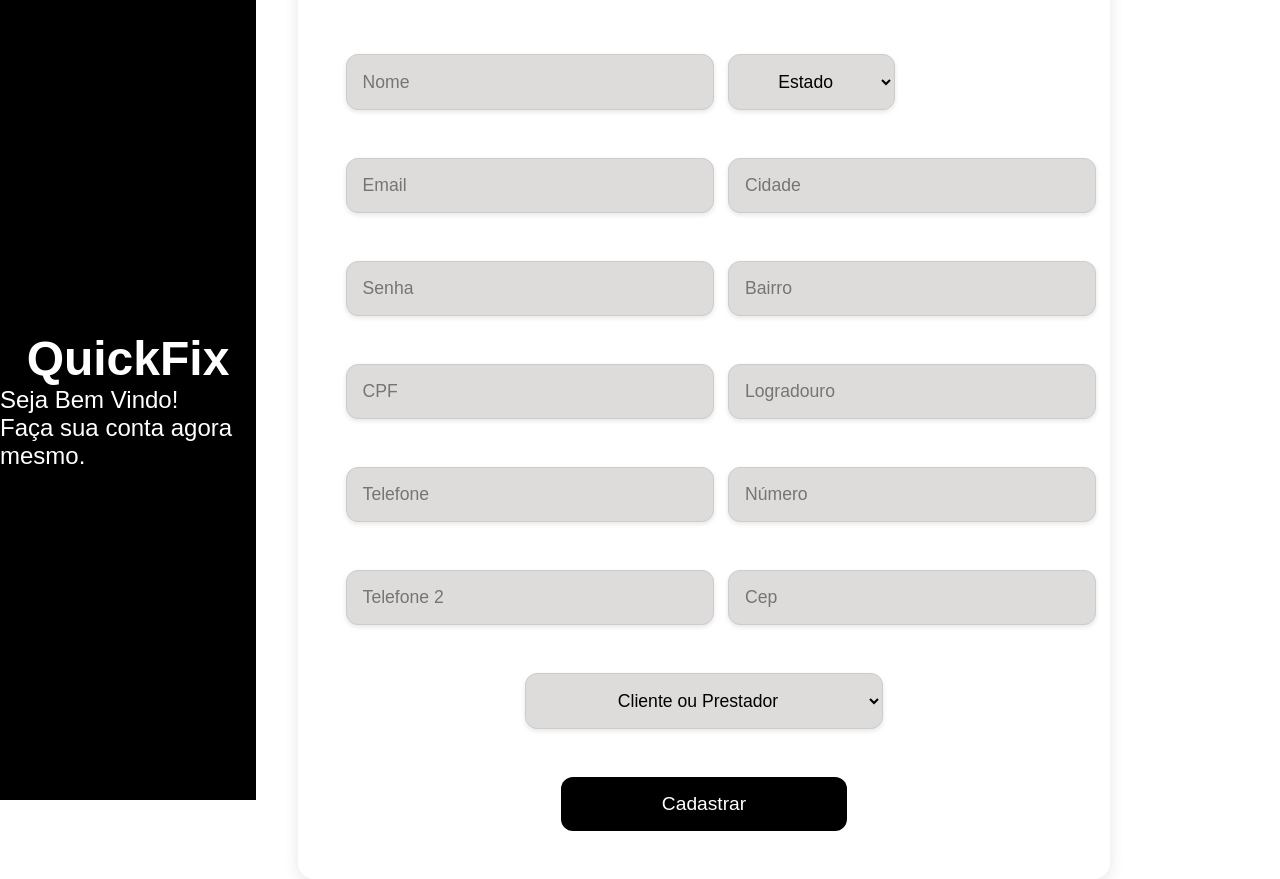
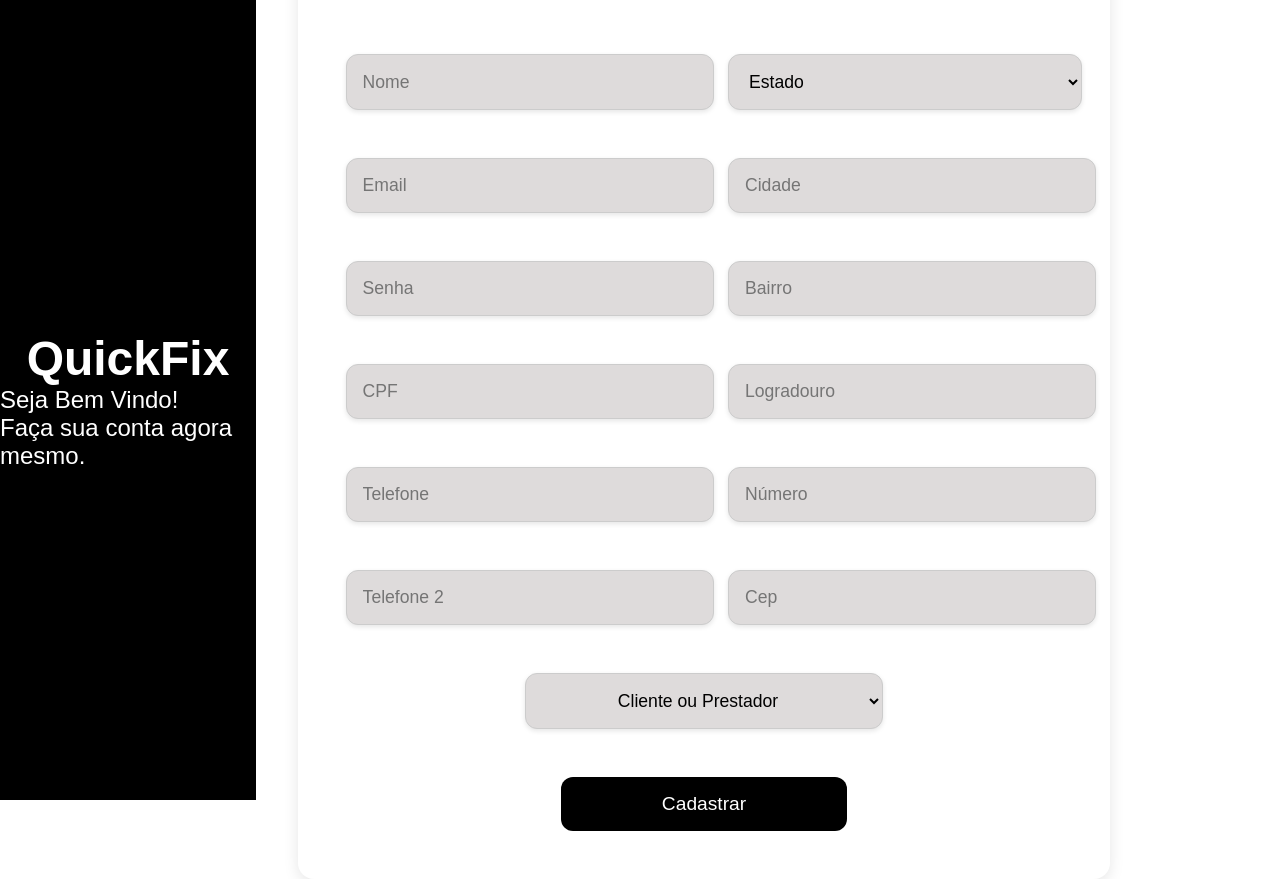
Before and after one commit to igorbzi/pgp, a React (Create React App) app: page / in a window 1280 px wide. Built offline with nearby package versions, Linux system fonts and the light colour scheme.

Commit message:
add: arrumando erros do css

```diff
--- a/src/Components/Cadastro.css
+++ b/src/Components/Cadastro.css
@@ -84,11 +84,15 @@
     justify-self: center;
   }
 
-  select {
+  .selectTipo {
     grid-column: 1 / span 2;
     width: 50%;
     text-align-last: center;
     justify-self: center;
+  }
+
+  .SelectEst{
+    width: 106%;
   }
 
   .titulo {
@@ -98,16 +102,7 @@
     font-style: normal;
   }
 
-  SelectEst{
-    grid-column: 2;
-    width: 100%;
-    padding: 1rem;
-    border-radius: 0.75rem;
-    border: 1px solid #ccc;
-    font-size: 1.1rem;
-  }
-
-  @media (min-width: 601px){
+  @media (min-width: 768px){
     .pagina{
       flex-direction: row;
     }
--- a/src/Components/Cadastro.js
+++ b/src/Components/Cadastro.js
@@ -130,6 +130,7 @@
             value={cep}
             onChange={(e) => setCep(e.target.value)}
           />
+          <div className='selectTipo'>
           <select
             value={tipo}
             onChange={(e) => setTipo(e.target.value)}
@@ -140,6 +141,7 @@
             <option value="Prestador">Prestador</option>
             <option value="Cliente">Cliente</option>
           </select>
+          </div>
           <button type="submit">Cadastrar</button>
         </form>
       </div>
```
